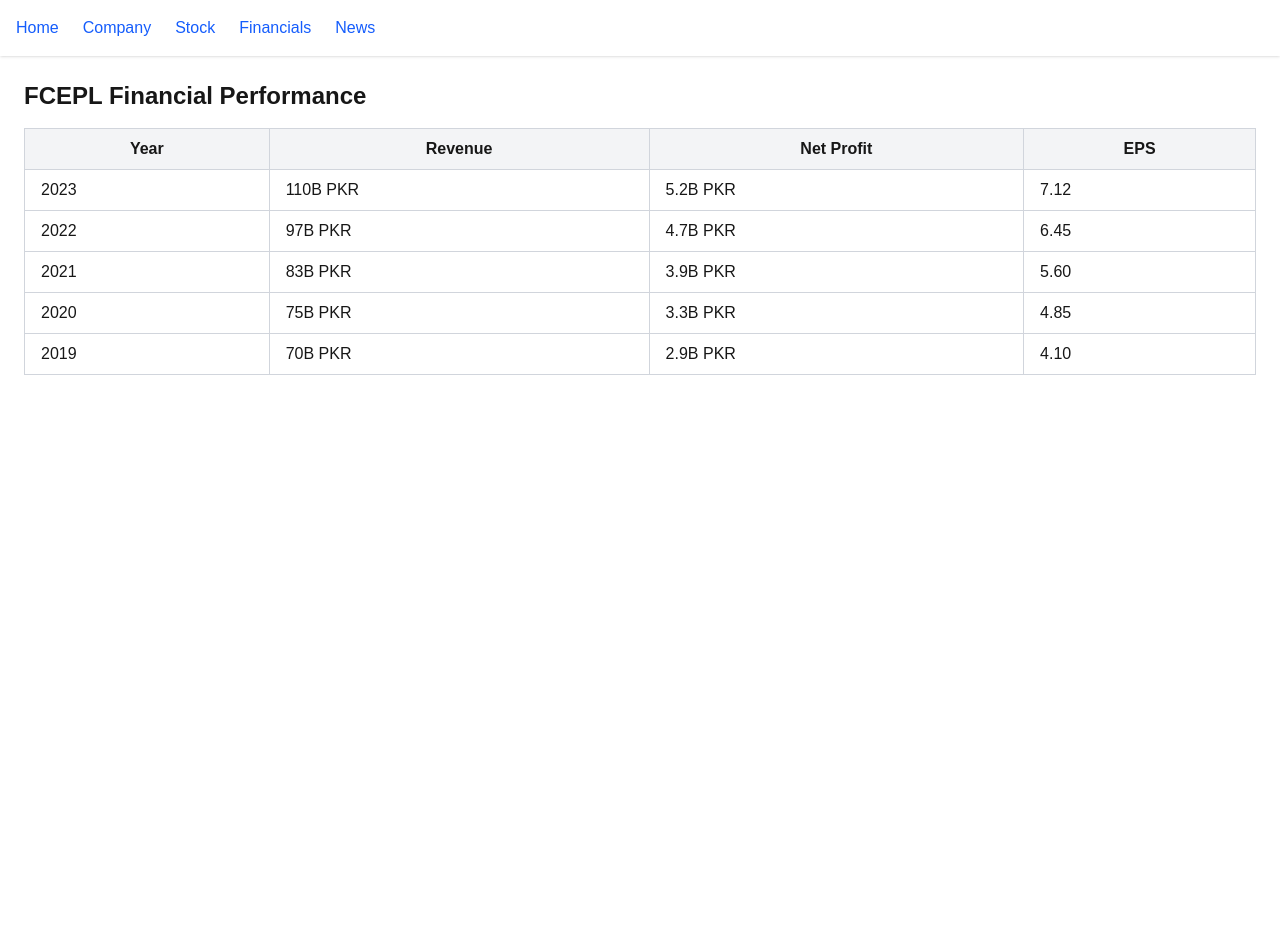
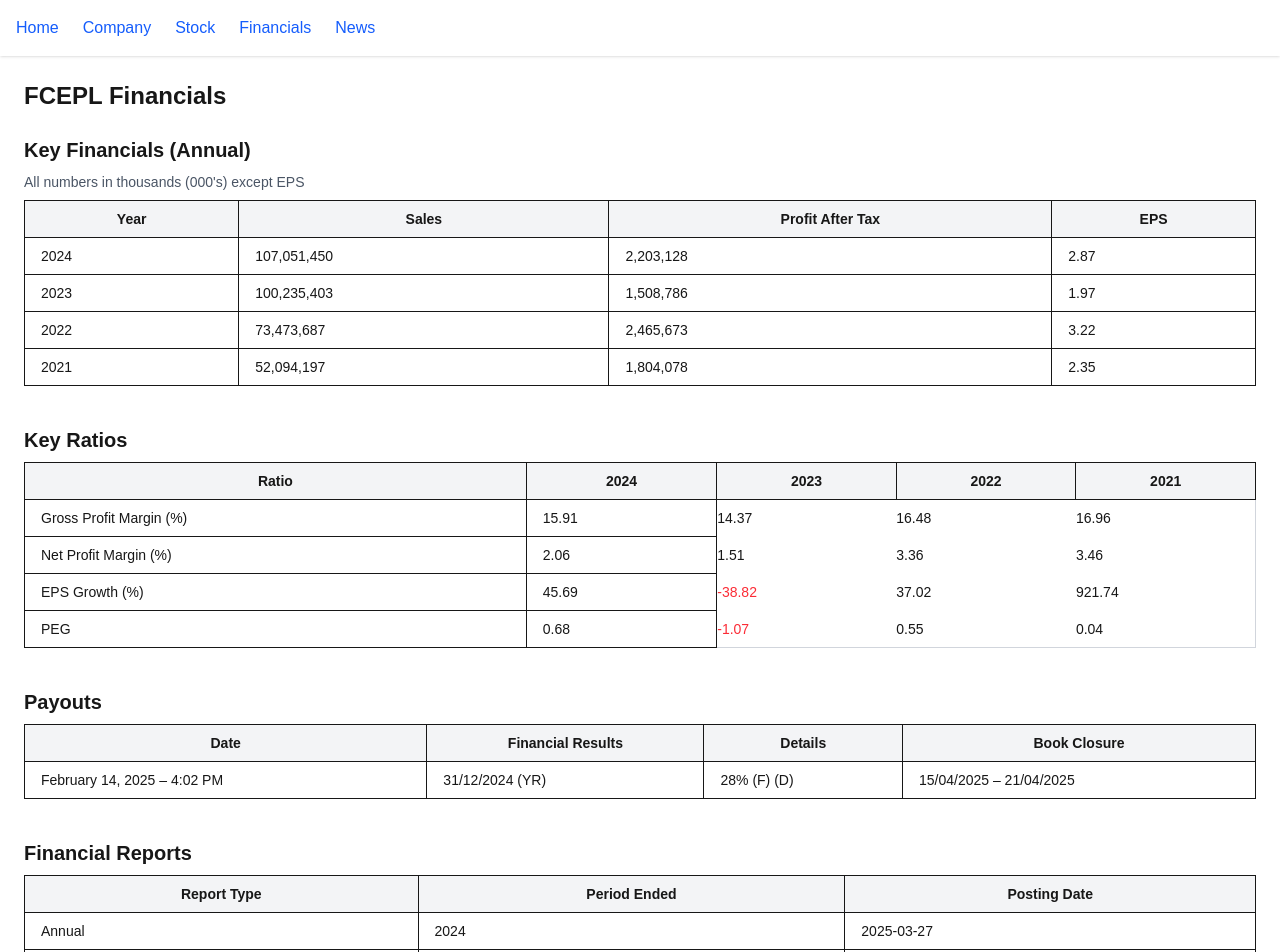
Before and after one commit to zulfiqaralimir/FCEPL-research, a Next.js app: page /financials in a window 1280 px wide. Shown: the top 952 px of the page. Before the commit the page ends 800 px from the top, so only its background shows below. Built offline with nearby package versions, Linux system fonts and the light colour scheme.

Commit message:
Updated financials page with real data for 2024–2021

```diff
--- a/app/financials/page.tsx
+++ b/app/financials/page.tsx
@@ -1,44 +1,141 @@
-// app/financials/page.tsx
-
-type FinancialData = {
-  year: number;
-  revenue: string;
-  netProfit: string;
-  eps: string;
-};
-
-const mockFinancials: FinancialData[] = [
-  { year: 2023, revenue: "110B PKR", netProfit: "5.2B PKR", eps: "7.12" },
-  { year: 2022, revenue: "97B PKR", netProfit: "4.7B PKR", eps: "6.45" },
-  { year: 2021, revenue: "83B PKR", netProfit: "3.9B PKR", eps: "5.60" },
-  { year: 2020, revenue: "75B PKR", netProfit: "3.3B PKR", eps: "4.85" },
-  { year: 2019, revenue: "70B PKR", netProfit: "2.9B PKR", eps: "4.10" },
-];
-
 export default function FinancialsPage() {
     return (
-    <div>
-      <h1 className="text-2xl font-bold mb-4">FCEPL Financial Performance</h1>
-      <table className="w-full table-auto border-collapse border border-gray-300">
-        <thead className="bg-gray-100">
+      <div className="space-y-10">
+        <h1 className="text-2xl font-bold mb-6">FCEPL Financials</h1>
+
+        {/* Financial Summary */}
+        <section>
+          <h2 className="text-xl font-semibold mb-2">Key Financials (Annual)</h2>
+          <p className="text-sm text-gray-600 mb-2">All numbers in thousands (000's) except EPS</p>
+          <table className="w-full table-auto border border-gray-300 text-sm">
+            <thead className="bg-gray-100 font-semibold">
               <tr>
-            <th className="border border-gray-300 px-4 py-2">Year</th>
-            <th className="border border-gray-300 px-4 py-2">Revenue</th>
-            <th className="border border-gray-300 px-4 py-2">Net Profit</th>
-            <th className="border border-gray-300 px-4 py-2">EPS</th>
+                <th className="border px-4 py-2">Year</th>
+                <th className="border px-4 py-2">Sales</th>
+                <th className="border px-4 py-2">Profit After Tax</th>
+                <th className="border px-4 py-2">EPS</th>
               </tr>
             </thead>
             <tbody>
-          {mockFinancials.map((row) => (
+              {[
+                { year: 2024, sales: "107,051,450", profit: "2,203,128", eps: "2.87" },
+                { year: 2023, sales: "100,235,403", profit: "1,508,786", eps: "1.97" },
+                { year: 2022, sales: "73,473,687", profit: "2,465,673", eps: "3.22" },
+                { year: 2021, sales: "52,094,197", profit: "1,804,078", eps: "2.35" },
+              ].map((row) => (
                 <tr key={row.year}>
-              <td className="border border-gray-300 px-4 py-2">{row.year}</td>
-              <td className="border border-gray-300 px-4 py-2">{row.revenue}</td>
-              <td className="border border-gray-300 px-4 py-2">{row.netProfit}</td>
-              <td className="border border-gray-300 px-4 py-2">{row.eps}</td>
+                  <td className="border px-4 py-2">{row.year}</td>
+                  <td className="border px-4 py-2">{row.sales}</td>
+                  <td className="border px-4 py-2">{row.profit}</td>
+                  <td className="border px-4 py-2">{row.eps}</td>
                 </tr>
               ))}
             </tbody>
           </table>
+        </section>
+
+        {/* Ratios */}
+        <section>
+          <h2 className="text-xl font-semibold mb-2">Key Ratios</h2>
+          <table className="w-full table-auto border border-gray-300 text-sm">
+            <thead className="bg-gray-100 font-semibold">
+              <tr>
+                <th className="border px-4 py-2">Ratio</th>
+                <th className="border px-4 py-2">2024</th>
+                <th className="border px-4 py-2">2023</th>
+                <th className="border px-4 py-2">2022</th>
+                <th className="border px-4 py-2">2021</th>
+              </tr>
+            </thead>
+            <tbody>
+              <tr>
+                <td className="border px-4 py-2">Gross Profit Margin (%)</td>
+                <td className="border px-4 py-2">15.91</td>
+                <td>14.37</td>
+                <td>16.48</td>
+                <td>16.96</td>
+              </tr>
+              <tr>
+                <td className="border px-4 py-2">Net Profit Margin (%)</td>
+                <td className="border px-4 py-2">2.06</td>
+                <td>1.51</td>
+                <td>3.36</td>
+                <td>3.46</td>
+              </tr>
+              <tr>
+                <td className="border px-4 py-2">EPS Growth (%)</td>
+                <td className="border px-4 py-2">45.69</td>
+                <td className="text-red-500">-38.82</td>
+                <td>37.02</td>
+                <td>921.74</td>
+              </tr>
+              <tr>
+                <td className="border px-4 py-2">PEG</td>
+                <td className="border px-4 py-2">0.68</td>
+                <td className="text-red-500">-1.07</td>
+                <td>0.55</td>
+                <td>0.04</td>
+              </tr>
+            </tbody>
+          </table>
+        </section>
+
+        {/* Payouts */}
+        <section>
+          <h2 className="text-xl font-semibold mb-2">Payouts</h2>
+          <table className="w-full table-auto border border-gray-300 text-sm">
+            <thead className="bg-gray-100 font-semibold">
+              <tr>
+                <th className="border px-4 py-2">Date</th>
+                <th className="border px-4 py-2">Financial Results</th>
+                <th className="border px-4 py-2">Details</th>
+                <th className="border px-4 py-2">Book Closure</th>
+              </tr>
+            </thead>
+            <tbody>
+              <tr>
+                <td className="border px-4 py-2">February 14, 2025 – 4:02 PM</td>
+                <td className="border px-4 py-2">31/12/2024 (YR)</td>
+                <td className="border px-4 py-2">28% (F) (D)</td>
+                <td className="border px-4 py-2">15/04/2025 – 21/04/2025</td>
+              </tr>
+            </tbody>
+          </table>
+        </section>
+
+        {/* Financial Reports */}
+        <section>
+          <h2 className="text-xl font-semibold mb-2">Financial Reports</h2>
+          <table className="w-full table-auto border border-gray-300 text-sm">
+            <thead className="bg-gray-100 font-semibold">
+              <tr>
+                <th className="border px-4 py-2">Report Type</th>
+                <th className="border px-4 py-2">Period Ended</th>
+                <th className="border px-4 py-2">Posting Date</th>
+              </tr>
+            </thead>
+            <tbody>
+              {[
+                ["Annual", "2024", "2025-03-27"],
+                ["Quarterly", "2024-09-30", "2024-10-30"],
+                ["Quarterly", "2024-06-30", "2024-08-29"],
+                ["Annual", "2023", "2024-04-08"],
+                ["Quarterly", "2023-09-30", "2023-10-26"],
+                ["Quarterly", "2023-06-30", "2023-08-30"],
+                ["Quarterly", "2023-03-31", "2023-04-28"],
+                ["Annual", "2022", "2023-03-27"],
+                ["Quarterly", "2022-09-30", "2022-10-28"],
+                ["Quarterly", "2022-06-30", "2022-08-31"],
+              ].map(([type, period, posted], i) => (
+                <tr key={i}>
+                  <td className="border px-4 py-2">{type}</td>
+                  <td className="border px-4 py-2">{period}</td>
+                  <td className="border px-4 py-2">{posted}</td>
+                </tr>
+              ))}
+            </tbody>
+          </table>
+        </section>
       </div>
     );
   }
```
Lines whose indentation alone changed are shown as unchanged.
